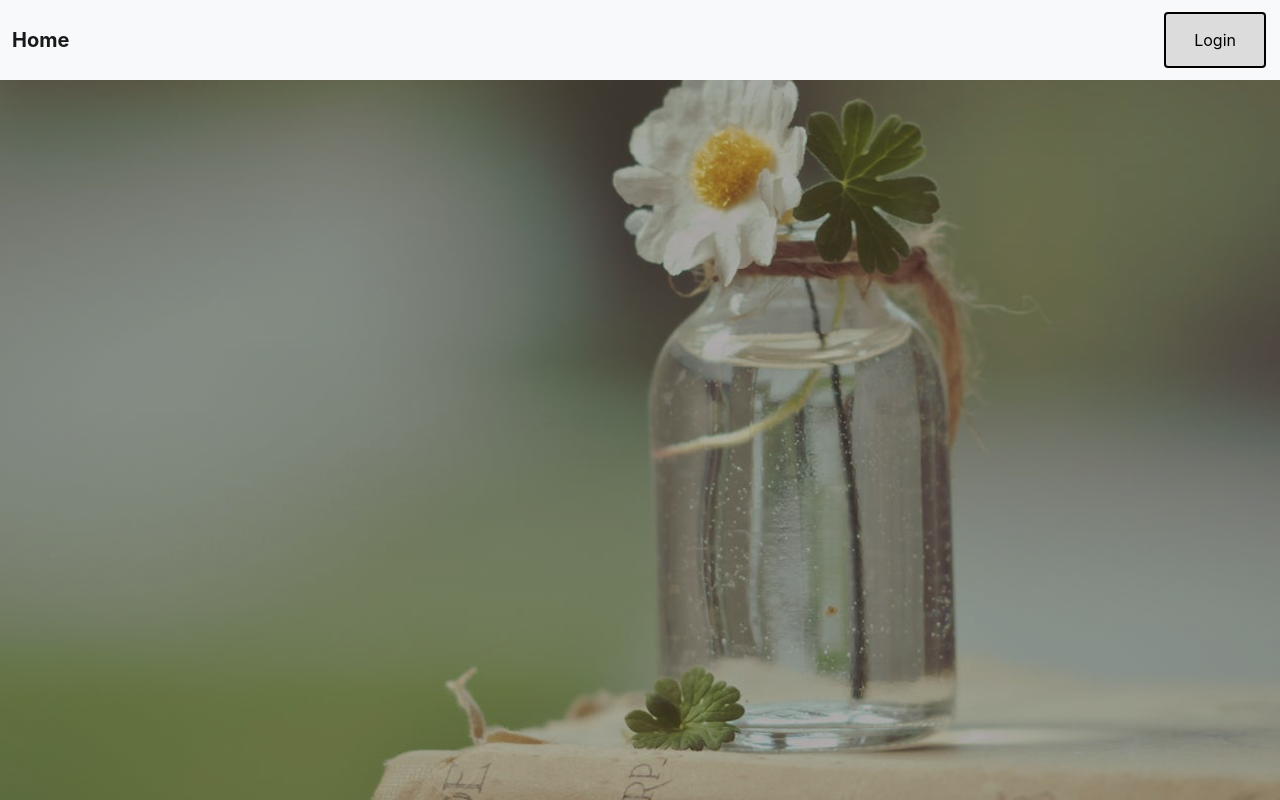
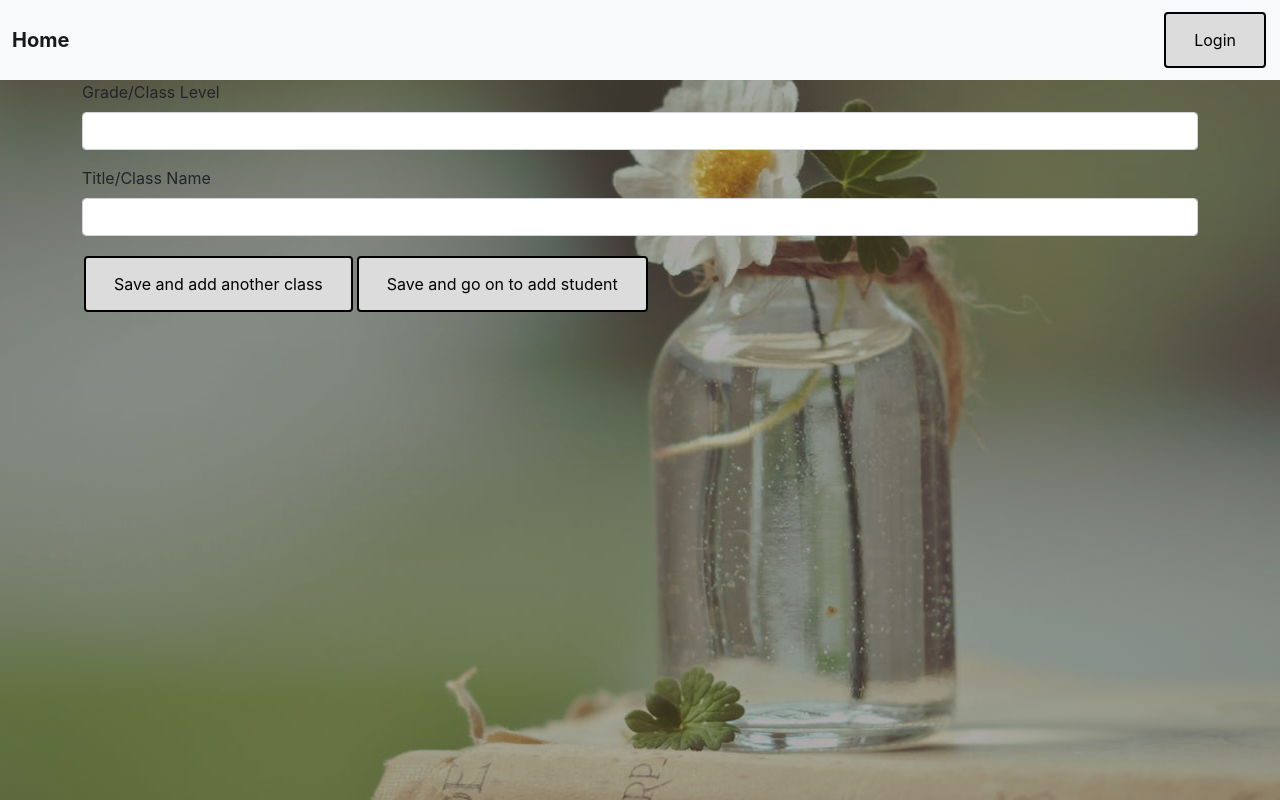
Before and after one commit to vubao2303/Project-3, a React (Create React App) app in the folder client/: page /class in a window 1280 px wide. Built offline with nearby package versions, Linux system fonts and the light colour scheme.

Commit message:
add classform

```diff
--- a/client/src/App.js
+++ b/client/src/App.js
@@ -9,6 +9,7 @@ import Search from "./pages/Search"
 import Create from "./pages/Create"
 import Main from "./pages/Main"
 import Student from "./pages/StudentPage"
+import Class from "./pages/Class"
 
 
 function App() {
@@ -25,6 +26,7 @@ function App() {
         <Route exact path="/search" component={Search} />
         <Route exact path="/create" component={Create} />
         <Route exact path="/student" component={Student} />
+        <Route exact path="/class" component={Class} />
 
         {/* <Route exact path="/" component={Yearbook} /> */}
         {/* <Route exact path="/save" component={Saved} />
--- a/client/src/components/ClassForm/ClassForm.js
+++ b/client/src/components/ClassForm/ClassForm.js
@@ -1,42 +1,58 @@
-import React from "react"
+import React, { useState, useEffect } from "react"
+import API from "../../utils/API";
+
 
 function ClassForm() {
+
+  const [Class, setClass] = useState({});
+
+  // // useEffect
+  // // function getClass() {
+  //   setClass(Class)
+
+  // // }
+
+  function createClass(Class) {
+    API.saveClass(Class).then(res => {
+      console.log("class created")
+    })
+  }
+
+  function handleChange(event) {
+    console.log(event)
+    console.log(event.target.value)
+    setClass({ ...Class, [event.target.name]: event.target.value })
+
+  }
+
   return (
-    <div clasName="container">
-      <form >
-        {/* Grade/Class Level/ Name */}
+    <div className="container">
+      <form>
+
         <div className="mb-3">
-          <label for="grade" className="form-label">Grade/Class Level</label>
-          <input type="text" className="form-control" id="grade" />
+          <label htmlFor="grade" className="form-label">Grade/Class Level</label>
+          <input onChange={handleChange} name="gradeLevel" type="text" className="form-control" id="grade" />
         </div>
 
         {/*  Title/Class Name  */}
         <div className="mb-3">
-          <label for="class-name" className="form-label">Title/Class Name</label>
-          <input type="text" className="form-control" id="class-name" />
-        </div>
-
-        {/* Image for front page */}
-        <div className="mb-3">
-          <label for="class-frontpage" className="form-label">Front's Page Image</label>
-          <input type="text" className="form-control" id="studentHobbies" />
-        </div>
-
-        {/* shoudl I have a teacher Name here? */}
-        <div className="mb-3">
-          <label for="studenQuote" className="form-label">Teacher NAme? Maybe </label>
-          <input type="text" className="form-control" id="studenQuote" />
+          <label htmlFor="class-name" className="form-label">Title/Class Name</label>
+          <input onChange={handleChange} name="className" type="text" className="form-control" id="class-name" />
         </div>
 
         {/* Button here  */}
         {/* Save and add another class */}
-        <button type="button" class="btn btn-primary">Save and add another class</button>
+        <button onClick={e => {
+          e.preventDefault();
+          createClass(Class);
+        }
+        } type="button" className="btn btn-primary">Save and add another class</button>
 
         {/* Save and go on to add student */}
-        <button type="button" class="btn btn-primary"> Save and go on to add student</button>
+        <button type="button" className="btn btn-primary"> Save and go on to add student</button>
 
-      </form>
-    </div>
+      </form >
+    </div >
   )
 }
 
--- a/client/src/components/CreateForm/CreateForm.js
+++ b/client/src/components/CreateForm/CreateForm.js
@@ -9,11 +9,16 @@ function CreateForm() {
 
     function createYearbook(schoolname, schoolyear) {
         var yearbookData = { schoolName: schoolname, year: schoolyear }
-        API.createYearbook(yearbookData);
+        API.createYearbook(yearbookData).then(() => {
+            window.location.href = "/class"
+        })
     }
 
     return (
         <div>
+            <div className="row">
+                <div className="col-md-2"></div>
+                <div className="col-md-8">
                     <div className="row mb-3">
                         <label htmlFor="colFormLabelSm" className="col-sm-2 col-form-label col-form-label-sm">School Name</label>
                         <div className="col-sm-10" />
@@ -37,7 +42,9 @@ function CreateForm() {
                         <button onClick={(event) => {
                             event.preventDefault();
                             createYearbook(name, year);
-                }} type="submit" className="btn btn-primary">Create</button>
+                        }} type="submit" className="btn btn-primary"> Create</button>
+                    </div>
+                </div>
             </div>
         </div>
 
--- a/client/src/components/LoginForm/LoginForm.js
+++ b/client/src/components/LoginForm/LoginForm.js
@@ -38,9 +38,9 @@ function LoginForm() {
         });
     }
 
-    function takeHome() {
+    // function takeHome() {
 
-    }
+    // }
 
     return (
         <div>
--- a/client/src/components/StudentForm/StudentForm.js
+++ b/client/src/components/StudentForm/StudentForm.js
@@ -34,7 +34,7 @@ function StudentForm() {
 
 
   return (
-    <div clasName="container">
+    <div className="container">
       <form  >
         {/* student Name */}
         <div className="mb-3">
--- /dev/null
+++ b/client/src/pages/Class.js
@@ -0,0 +1,9 @@
+import React from "react"
+import ClassForm from '../components/ClassForm/ClassForm';
+
+function Class() {
+  return (
+    <ClassForm />
+  )
+}
+export default Class
--- a/client/src/utils/API.js
+++ b/client/src/utils/API.js
@@ -19,7 +19,9 @@ const API = {
     },
     saveStudent: function (classData) {
         return axios.post("/api/classes", classData);
-    }
+    }, saveClass: function (classData) {
+        return axios.post("/api/classes", classData);
+    },
 }
 export default API;
 // // Export an object containing methods we'll use for accessing the random user API
@@ -31,9 +33,7 @@ export default API;
 //     getClassByBook: function (book) {
 //         return axios.get("/api/classes/book/" + book);
 //     },
-//     saveClass: function (classData) {
-//         return axios.post("/api/classes", classData);
-//     },
+//
 //     updateClass: function (id, classData) {
 //         return axios.post("/api/classes" + id, classData);
 //     },
@@ -49,12 +49,8 @@ export default API;
 //     updateStudent: function (id, classData) {
 //         return axios.post("/api/classes" + id, classData);
 //     },
-//     login: function (userData) {
-//         return axios.post("/api/users/login", userData);
-//     },
-//     signup: function (userData) {
-//         return axios.post("/api/users/signup", userData);
-//     },
+//    c
+//
 //     logout: function (){
 //         return axios.get("/api/users/logout");
 //     },
```
Also changed, not shown: 1 other file (tests, documents, lock files or other folders). Lines whose indentation alone changed are shown as unchanged.
